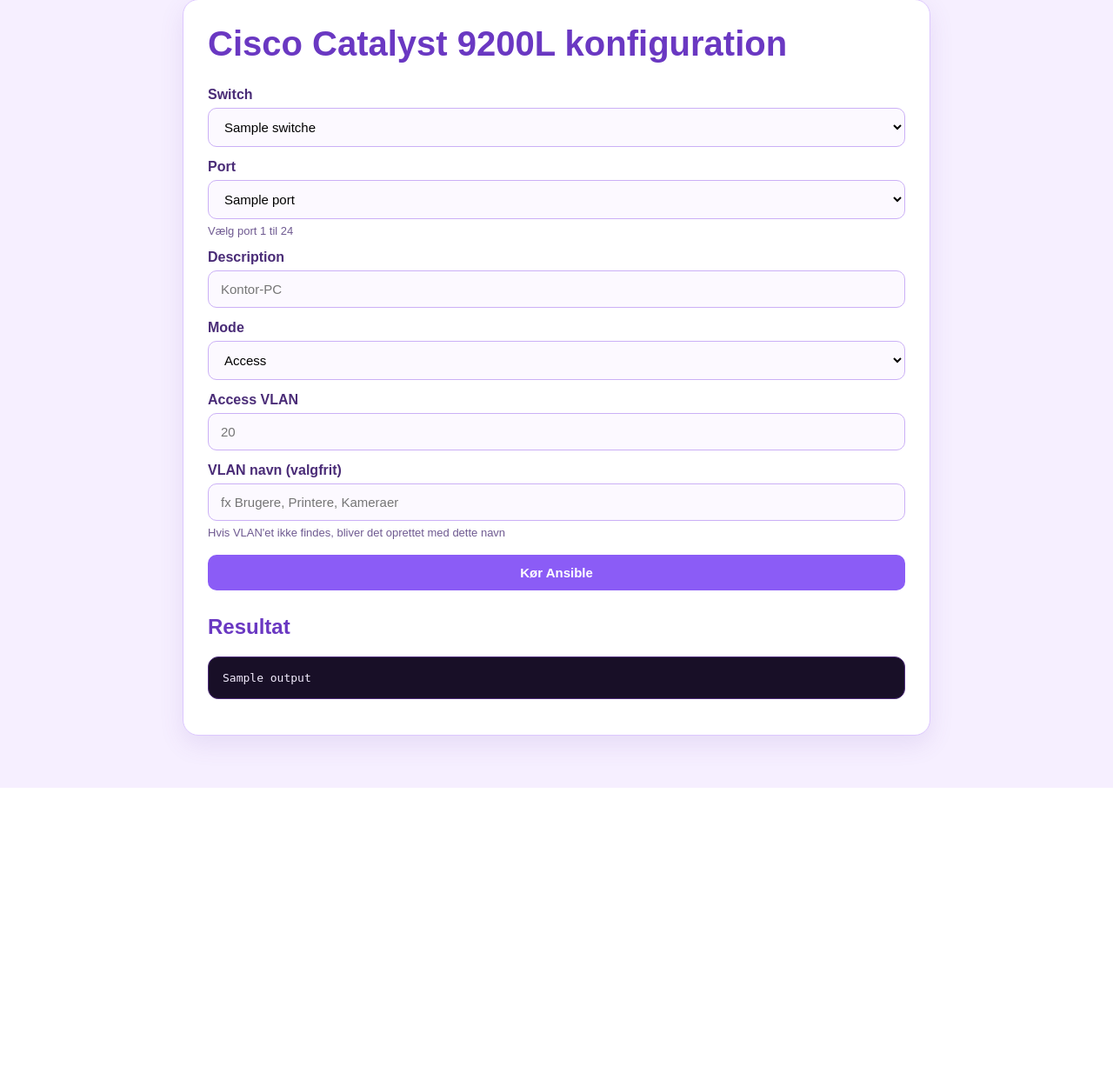
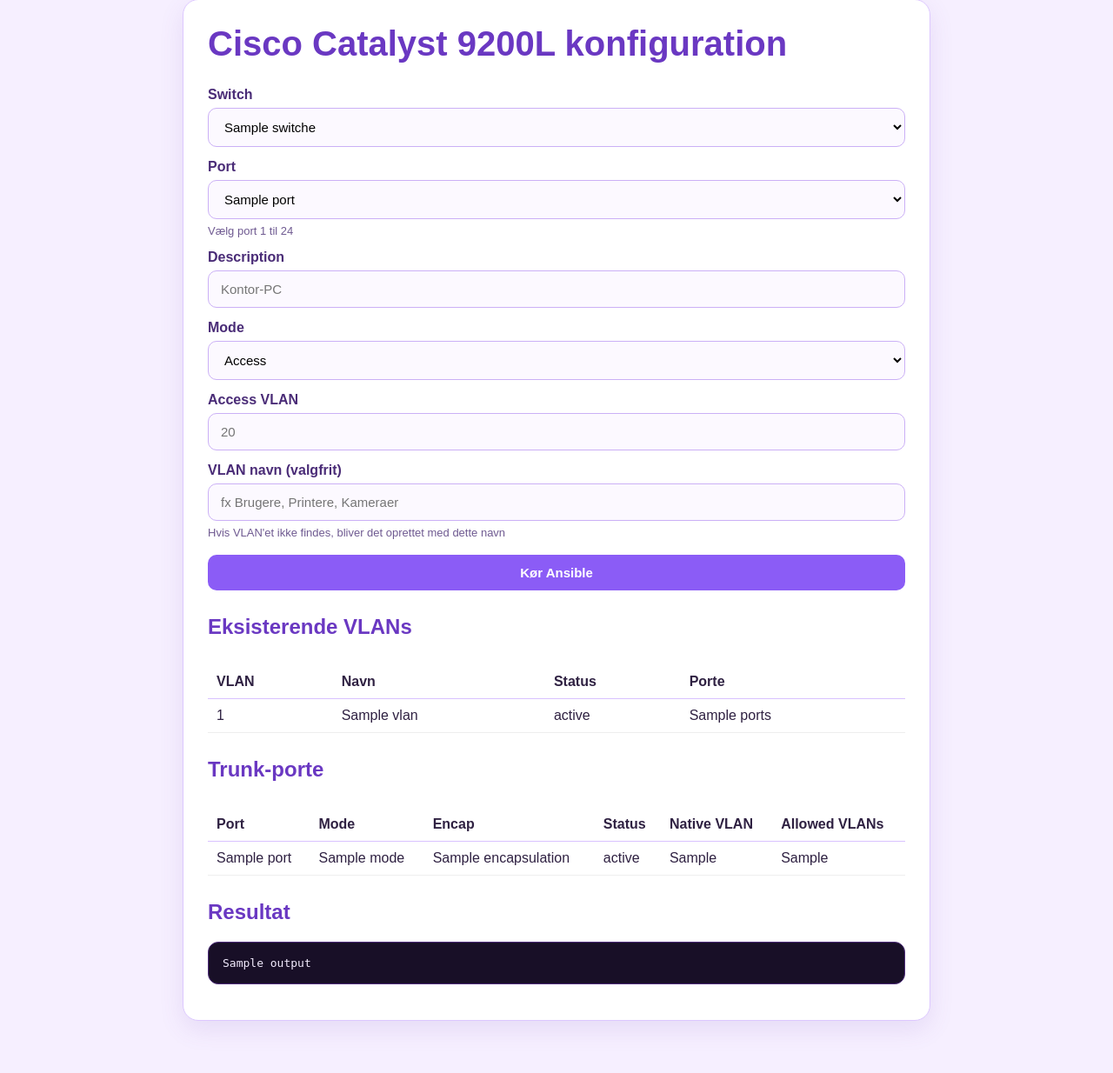
Before and after one commit to mean-pixel/ansibleH4, a Flask app: template switch-web/templates/index.html in a window 1280 px wide. Shown: the part 61-1295 px from the top of the page at 87% size. Before the commit the page ends 967 px from the top, so only its background shows below. Run offline with Flask 3, Linux system fonts and the light colour scheme; the template is opened without the code that fills it: most values are stand-ins (such as "Sample title", 1, 10 or a date in 2020).

Commit message:
Update index.html

```diff
--- a/switch-web/templates/index.html
+++ b/switch-web/templates/index.html
@@ -142,10 +142,64 @@
       <button type="submit">Kør Ansible</button>
     </form>
 
+   {% if state_error %}
+      <h2>Switch-status</h2>
+      <pre>{{ state_error }}</pre>
+    {% else %}
+      <h2>Eksisterende VLANs</h2>
+      <div style="overflow-x:auto;">
+        <table style="width:100%; border-collapse: collapse; margin-top: 10px;">
+          <thead>
+            <tr>
+              <th style="text-align:left; padding:10px; border-bottom:1px solid #d9c2ff;">VLAN</th>
+              <th style="text-align:left; padding:10px; border-bottom:1px solid #d9c2ff;">Navn</th>
+              <th style="text-align:left; padding:10px; border-bottom:1px solid #d9c2ff;">Status</th>
+              <th style="text-align:left; padding:10px; border-bottom:1px solid #d9c2ff;">Porte</th>
+            </tr>
+          </thead>
+          <tbody>
+            {% for vlan in vlans %}
+              <tr>
+                <td style="padding:10px; border-bottom:1px solid #eee;">{{ vlan.id }}</td>
+                <td style="padding:10px; border-bottom:1px solid #eee;">{{ vlan.name }}</td>
+                <td style="padding:10px; border-bottom:1px solid #eee;">{{ vlan.status }}</td>
+                <td style="padding:10px; border-bottom:1px solid #eee;">{{ vlan.ports }}</td>
+              </tr>
+            {% endfor %}
+          </tbody>
+        </table>
+      </div>
+
+      <h2>Trunk-porte</h2>
+      <div style="overflow-x:auto;">
+        <table style="width:100%; border-collapse: collapse; margin-top: 10px;">
+          <thead>
+            <tr>
+              <th style="text-align:left; padding:10px; border-bottom:1px solid #d9c2ff;">Port</th>
+              <th style="text-align:left; padding:10px; border-bottom:1px solid #d9c2ff;">Mode</th>
+              <th style="text-align:left; padding:10px; border-bottom:1px solid #d9c2ff;">Encap</th>
+              <th style="text-align:left; padding:10px; border-bottom:1px solid #d9c2ff;">Status</th>
+              <th style="text-align:left; padding:10px; border-bottom:1px solid #d9c2ff;">Native VLAN</th>
+              <th style="text-align:left; padding:10px; border-bottom:1px solid #d9c2ff;">Allowed VLANs</th>
+            </tr>
+          </thead>
+          <tbody>
+            {% for trunk in trunks %}
+              <tr>
+                <td style="padding:10px; border-bottom:1px solid #eee;">{{ trunk.port }}</td>
+                <td style="padding:10px; border-bottom:1px solid #eee;">{{ trunk.mode }}</td>
+                <td style="padding:10px; border-bottom:1px solid #eee;">{{ trunk.encapsulation }}</td>
+                <td style="padding:10px; border-bottom:1px solid #eee;">{{ trunk.status }}</td>
+                <td style="padding:10px; border-bottom:1px solid #eee;">{{ trunk.native_vlan }}</td>
+                <td style="padding:10px; border-bottom:1px solid #eee;">{{ trunk.allowed_vlans }}</td>
+              </tr>
+            {% endfor %}
+          </tbody>
+        </table>
+      </div>
+    {% endif %}
+
     {% if output %}
       <h2>Resultat</h2>
       <pre>{{ output }}</pre>
     {% endif %}
-  </div>
-</body>
-</html>
```
